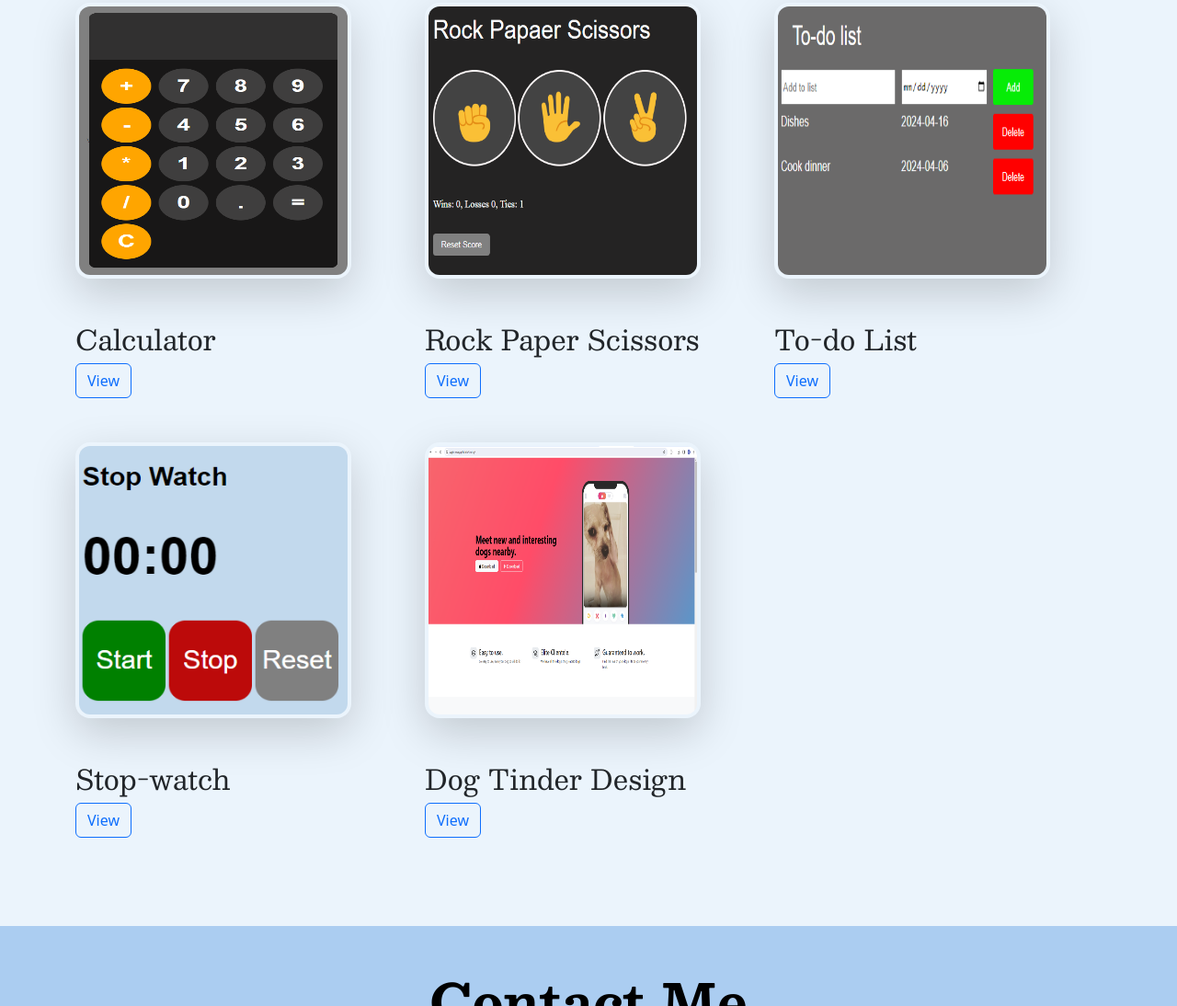
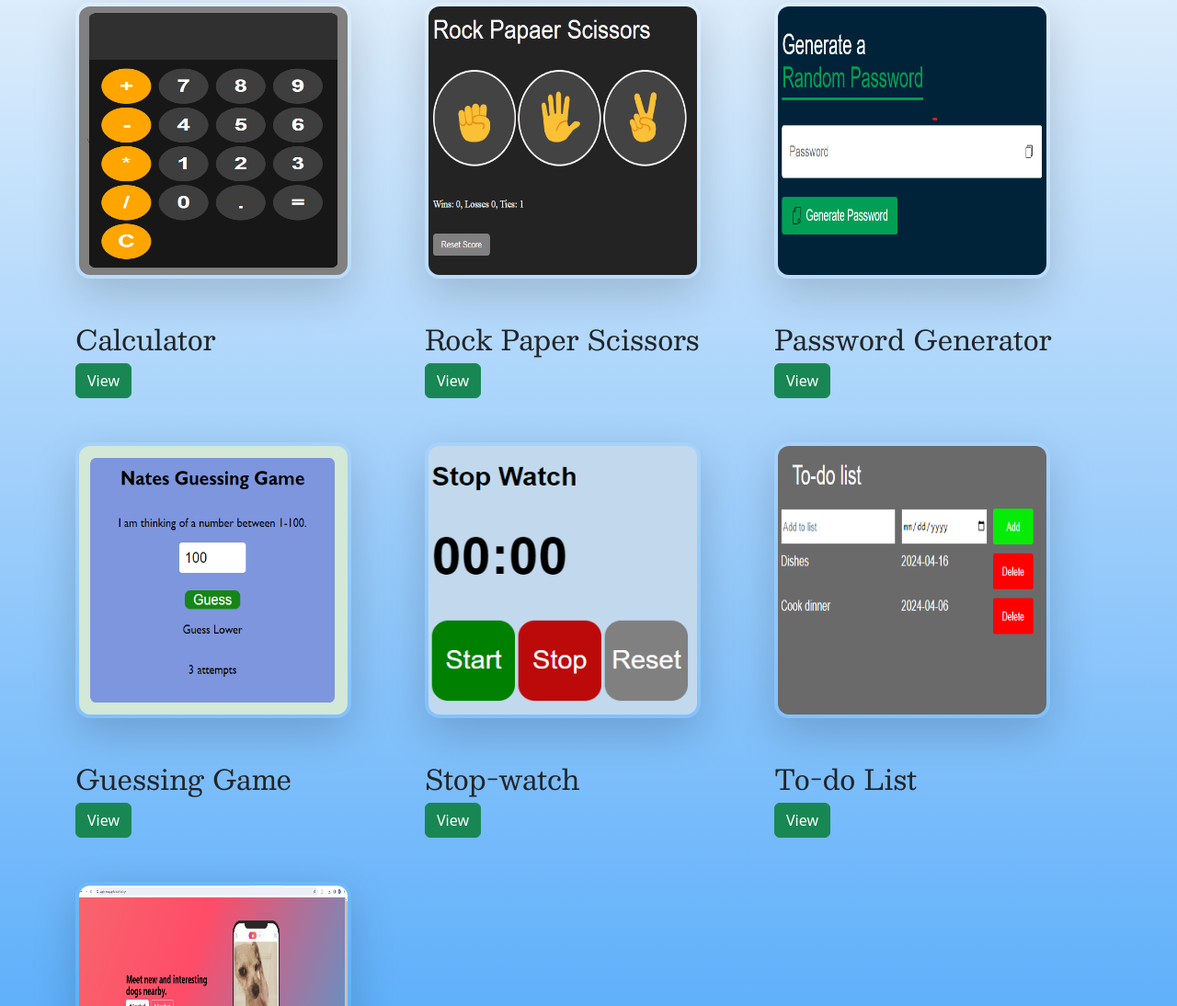
Before and after one commit to NathanielH2001/Nate-Portfolio, a plain HTML site: page index.html in a window 1280 px wide. Shown: the part 1706-2800 px from the top of the page at 92% size. Drawn offline with nearby package versions, Linux system fonts and the light colour scheme.

Commit message:
Add files via upload

```diff
--- a/index.html
+++ b/index.html
@@ -44,7 +44,7 @@
         <div class="px-4 pt-5 text-center border-bottom">
             <h1 class="lead display-4 fw-bold text-body-emphasis">Nathaniel Hormozi </h1>
             <div class="col-lg-6 mx-auto">
-              <p class="lead mb-4">Back end developer</p>
+              <p class="lead mb-4">Front end developer</p>
             </div>
             <div class="overflow-hidden" style="max-height: 30vh;">
               <div class="container mb-5">
@@ -163,44 +163,56 @@
 
   <div class="container marketing">
     <h2 class="lead font pt-5">Projects</h2>
-    <div class="row mb-5 my-5">
+    <div class="row mb-2 my-5">
 
       <div class="col-lg-4">
         <img class="rounded-4 mb-5 shadow-lg p-1" src="./images/calculator.png"  width="300px" height="300px">
         <h2 class="lead skills">Calculator </h2>
-        <a href="https://nathanielh2001.github.io/calculator/index.html"  target="_blank" class="btn btn-outline-primary mb-5" role="button">View</a>
+        <a href="https://nathanielh2001.github.io/calculator/index.html"  target="_blank" class="btn btn-success mb-5" role="button">View</a>
       </div>
 
       <div class="col-lg-4">
         <img class="rounded-4 mb-5 shadow-lg p-1" src="./images/rockpaperscissors.png" width="300px" height="300px" >
         <h2 class="lead skills">Rock Paper Scissors </h2>
-        <a href="https://nathanielh2001.github.io/Rock-Paper-Scissors/09-rock-paper-scissors.html" target="_blank" class="btn btn-outline-primary mb-5" role="button">View</a>
+        <a href="https://nathanielh2001.github.io/Rock-Paper-Scissors/09-rock-paper-scissors.html" target="_blank" class="btn btn-success mb-5" role="button">View</a>
       </div>
 
       <div class="col-lg-4">
-        <img class="rounded-4 mb-5 shadow-lg p-1" src="./images/todolist.png"  width="300" height="300px">
-        <h2 class="lead skills">To-do List</h2>
-        <a href="https://nathanielh2001.github.io/To-do-List/index.html" target="_blank" class="btn btn-outline-primary mb-5" role="button">View</a>
+        <img class="rounded-4 mb-5 shadow-lg p-1" src="./images/passwordgen.png"  width="300px" height="300px">
+        <h2 class="lead skills">Password Generator </h2>
+        <a href="https://nathanielh2001.github.io/random-pass-gen/"  target="_blank" class="btn btn-success mb-5" role="button">View</a>
+      </div>
+
+      <div class="col-lg-4">
+        <img class="rounded-4 mb-5 shadow-lg p-1" src="./images/guessing-game.png"  width="300px" height="300px">
+        <h2 class="lead skills">Guessing Game</h2>
+        <a href="https://nathanielh2001.github.io/guessing-game/"  target="_blank" class="btn btn-success mb-5" role="button">View</a>
       </div>
 
       <div class="col-lg-4">
         <img class="rounded-4 mb-5 shadow-lg p-1" src="./images/stopwatch.png"  width="300px" height="300px">
         <h2 class="lead skills">Stop-watch </h2>
         <a href="    https://nathanielh2001.github.io/tmer/
-        "  target="_blank" class="btn btn-outline-primary mb-5" role="button">View</a>
+        "  target="_blank" class="btn btn-success mb-5" role="button">View</a>
+      </div>
+
+      <div class="col-lg-4">
+        <img class="rounded-4 mb-5 shadow-lg p-1" src="./images/todolist.png"  width="300" height="300px">
+        <h2 class="lead skills">To-do List</h2>
+        <a href="https://nathanielh2001.github.io/To-do-List/index.html" target="_blank" class="btn btn-success mb-5" role="button">View</a>
       </div>
 
      <div class="col-lg-4">
         <img class="rounded-4 mb-5 shadow-lg p-1" src="./images/Screenshot 2024-04-01 173436.png"  width="300px" height="300px">
         <h2 class="lead skills">Dog Tinder Design </h2>
-        <a href="https://nathanielh2001.github.io/TinderDog/"  target="_blank" class="btn btn-outline-primary mb-5" role="button">View</a>
+        <a href="https://nathanielh2001.github.io/TinderDog/"  target="_blank" class="btn btn-success mb-5" role="button">View</a>
       </div>
-
-    </div>
 
 
 
   </div>
+</div>
+
 
 </section>
 
@@ -209,7 +221,7 @@
   <div class="px-4 pt-5 text-center border-bottom">
     <h2 class="lead display-4 fw-bold text-body-emphasis">Contact Me</h2>
     <div class="col-lg-6 mx-auto">
-      <p class="lead mb-4">Back End Developer</p>
+      <p class="lead mb-4">Front End Developer</p>
       <a href="mailto:Nathaniel100.h@gmail.com"  class="btn btn-primary mb-5 " role="button">Email </a>
 
 
--- a/style.css
+++ b/style.css
@@ -4,10 +4,7 @@ body{
 
 
 #header{
-
-    background-color: rgb(171, 205, 241);
-
-
+background-image: url(./images/just-waves.webp);
 }
 
 
@@ -23,7 +20,7 @@ body{
 }
 
 #contact{
-    background-color: rgb(171, 205, 241);;
+    background-image: url(./images/just-waves.webp);
 }
 
 .font{
@@ -34,3 +31,8 @@ body{
 .skills{
     font-size: 30px;
 }
+
+#projects{
+    background-image: linear-gradient( rgb(235, 244, 252), rgb(57, 157, 250));
+
+}
```
Also changed, not shown: images/guessing-game.png (added).
